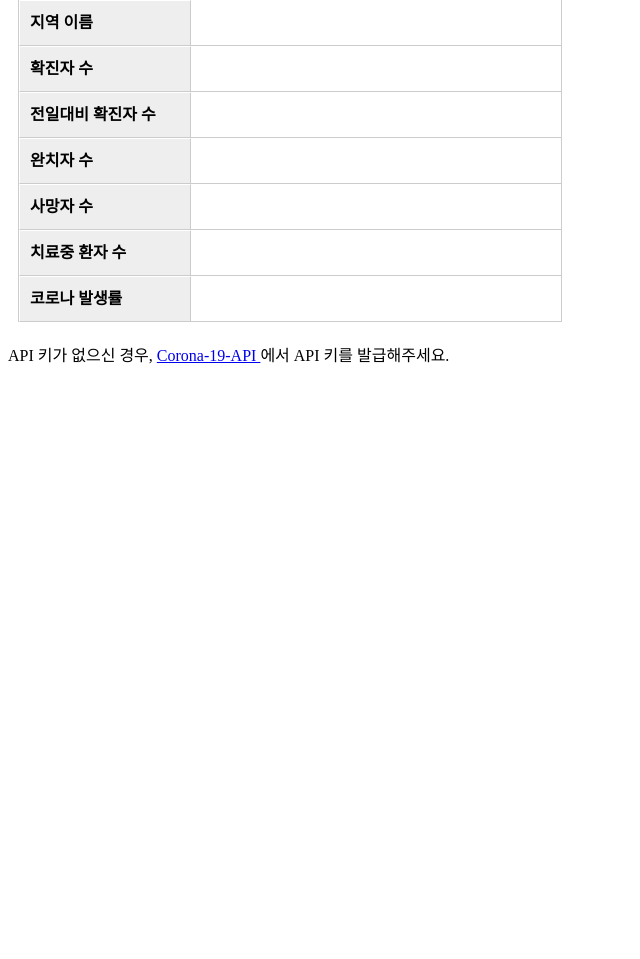
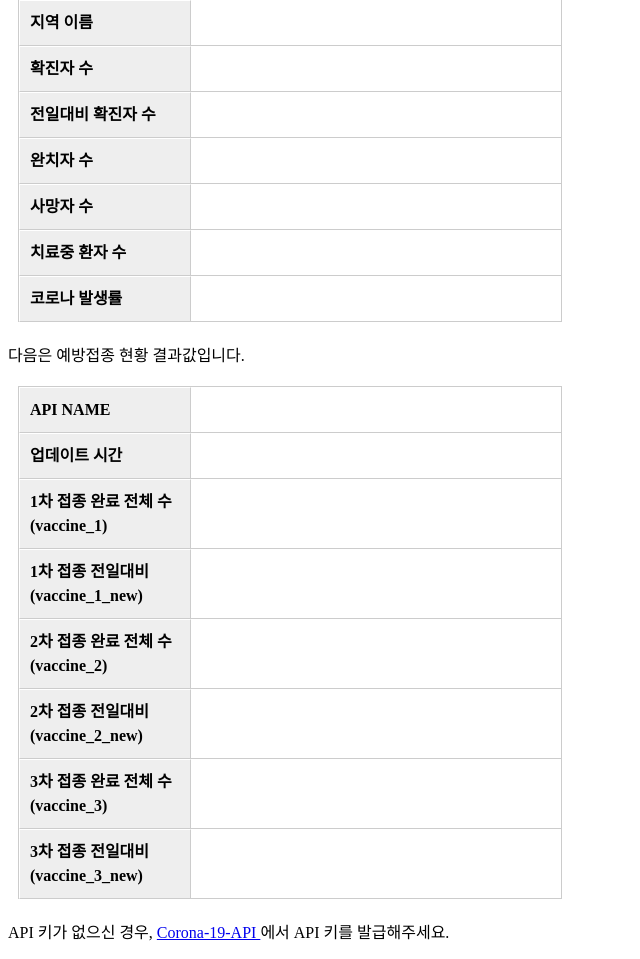
Before and after one commit to DevEnne/CoronaAPI-Test, a PHP site: page / in a window 1280 px wide. Shown: the part 823-1782 px from the top of the page, without its empty margins (0-640 px from the left). Before the commit the page ends 1187 px from the top, so only its background shows below. Run offline with PHP 8.4, Linux system fonts and the light colour scheme; data that the repository does not hold is empty.

Commit message:
Update index.php
예방접종 코드 추가

```diff
--- a/index.php
+++ b/index.php
@@ -12,13 +12,20 @@ $key = $_POST['apikey'];
 
 if (!empty($key)) {
   $existKey = true;
+  $existKey2 = true;
 } else {
   $existKey = false;
+  $existKey2 = false;
 }
 
 if ($existKey) {
   $data = @file_get_contents('https://api.corona-19.kr/korea/beta/?serviceKey='. $key);
   $json = json_decode($data, true);
+}
+
+if ($existKey2) {
+  $data2 = @file_get_contents('https://api.corona-19.kr/korea/vaccine/?serviceKey='. $key);
+  $json2 = json_decode($data2, true);
 }
 ?>
 
@@ -113,7 +120,42 @@ if ($existKey) {
         <td><?php if($existKey) { echo $json['seoul']['qurRate']. " %"; } ?></td>
       </tr>
     </table>
-
+    <p> 다음은 예방접종 현황 결과값입니다.</p>
+    <table class="type02">
+      </tr>
+      <tr>
+        <th scope="row">API NAME</th>
+        <td><?php if($existKey2) { echo $json2['API']['apiName']; } ?></td>
+      </tr>
+      <tr>
+        <th scope="row">업데이트 시간</th>
+        <td><?php if($existKey2) { echo $json2['API']['dataTime']; } ?></td>
+      </tr>
+      <tr>
+        <th scope="row">1차 접종 완료 전체 수<br>(vaccine_1)</th>
+        <td><?php if($existKey2) { echo number_format($json2['korea']['vaccine_1']['vaccine_1']). "명"; } ?></td>
+      <tr>
+      </tr>
+        <th scope="row">1차 접종 전일대비<br>(vaccine_1_new)</th>
+        <td><?php if($existKey2) { echo number_format($json2['korea']['vaccine_1']['vaccine_1_new']). "명"; } ?></td>
+      </tr>
+      <tr>
+        <th scope="row">2차 접종 완료 전체 수<br>(vaccine_2)</th>
+        <td><?php if($existKey2) { echo number_format($json2['korea']['vaccine_2']['vaccine_2']). "명"; } ?></td>
+      </tr>
+      <tr>
+        <th scope="row">2차 접종 전일대비<br>(vaccine_2_new)</th>
+        <td><?php if($existKey2){ echo number_format($json2['korea']['vaccine_2']['vaccine_2_new']). "명"; } ?></td>
+      </tr>
+      <tr>
+        <th scope="row">3차 접종 완료 전체 수<br>(vaccine_3)</th>
+        <td><?php if($existKey2){ echo number_format($json2['korea']['vaccine_3']['vaccine_3']). "명"; } ?></td>
+      </tr>
+      <tr>
+        <th scope="row">3차 접종 전일대비<br>(vaccine_3_new)</th>
+        <td><?php if($existKey2){ echo number_format($json2['korea']['vaccine_3']['vaccine_3_new']). "명"; } ?></td>
+      </tr>
+    </table>
     <p> API 키가 없으신 경우, <a href = "https://api.corona-19.kr" > Corona-19-API </a> 에서 API 키를 발급해주세요. </p>
   </body>
 </html>
```
